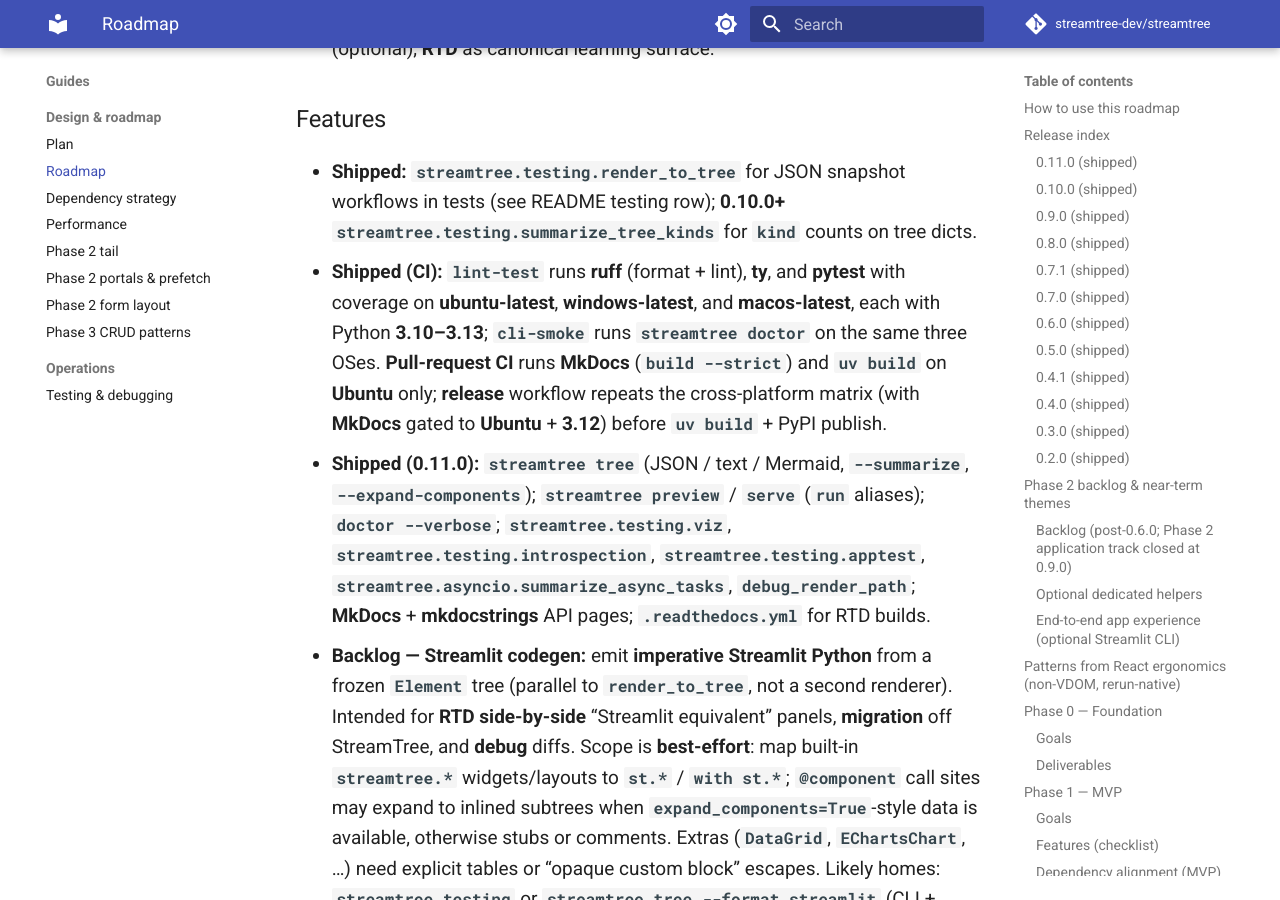
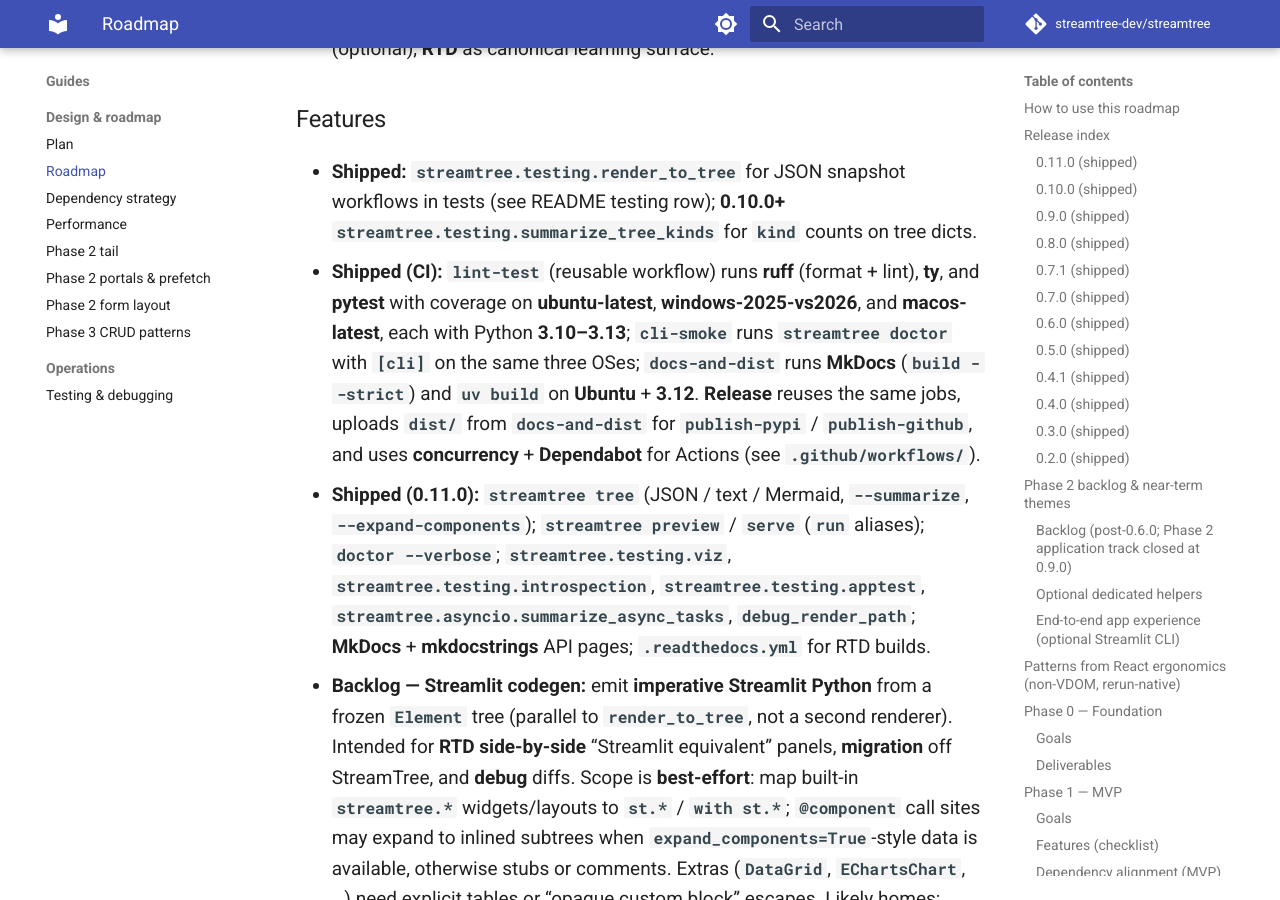
Before and after one commit to eddiethedean/streamtree, an MkDocs documentation site: the page built from docs/ROADMAP.md, in a window 1280 px wide and 900 px high, scrolled down 14930 px. Built offline with MkDocs 1.6.1 and Material for MkDocs 9.7.7, drawn with Linux system fonts in a browser that asks for light colours; comment, search, counter and statistics services are not loaded.

Commit message:
CI: reusable workflows, Dependabot, release docs-and-dist
- Add reusable-lint-test, reusable-cli-smoke, reusable-docs-and-dist; timeouts.
- Refactor ci.yml (workflow_dispatch) and release.yml (concurrency, docs-and-dist artifact).
- Dependabot for github-actions; CHANGELOG, README, ROADMAP updates.

```diff
--- a/docs/ROADMAP.md
+++ b/docs/ROADMAP.md
@@ -303,7 +303,7 @@ Phase 2 **application** deliverables from the original charter are **closed** as
 ### Features
 
 - **Shipped:** **`streamtree.testing.render_to_tree`** for JSON snapshot workflows in tests (see README testing row); **0.10.0+** **`streamtree.testing.summarize_tree_kinds`** for **`kind`** counts on tree dicts.
-- **Shipped (CI):** **`lint-test`** runs **ruff** (format + lint), **ty**, and **pytest** with coverage on **ubuntu-latest**, **windows-latest**, and **macos-latest**, each with Python **3.10–3.13**; **`cli-smoke`** runs **`streamtree doctor`** on the same three OSes. **Pull-request CI** runs **MkDocs** (**`build --strict`**) and **`uv build`** on **Ubuntu** only; **release** workflow repeats the cross-platform matrix (with **MkDocs** gated to **Ubuntu** + **3.12**) before **`uv build`** + PyPI publish.
+- **Shipped (CI):** **`lint-test`** (reusable workflow) runs **ruff** (format + lint), **ty**, and **pytest** with coverage on **ubuntu-latest**, **windows-2025-vs2026**, and **macos-latest**, each with Python **3.10–3.13**; **`cli-smoke`** runs **`streamtree doctor`** with **`[cli]`** on the same three OSes; **`docs-and-dist`** runs **MkDocs** (**`build --strict`**) and **`uv build`** on **Ubuntu** + **3.12**. **Release** reuses the same jobs, uploads **`dist/`** from **`docs-and-dist`** for **`publish-pypi`** / **`publish-github`**, and uses **concurrency** + **Dependabot** for Actions (see **`.github/workflows/`**).
 - **Shipped (0.11.0):** **`streamtree tree`** (JSON / text / Mermaid, **`--summarize`**, **`--expand-components`**); **`streamtree preview`** / **`serve`** (**`run`** aliases); **`doctor --verbose`**; **`streamtree.testing.viz`**, **`streamtree.testing.introspection`**, **`streamtree.testing.apptest`**, **`streamtree.asyncio.summarize_async_tasks`**, **`debug_render_path`**; **MkDocs** + **mkdocstrings** API pages; **`.readthedocs.yml`** for RTD builds.
 - **Backlog — Streamlit codegen:** emit **imperative Streamlit Python** from a frozen **`Element`** tree (parallel to **`render_to_tree`**, not a second renderer). Intended for **RTD side-by-side** “Streamlit equivalent” panels, **migration** off StreamTree, and **debug** diffs. Scope is **best-effort**: map built-in **`streamtree.*`** widgets/layouts to **`st.*`** / **`with st.*`**; **`@component`** call sites may expand to inlined subtrees when **`expand_components=True`**-style data is available, otherwise stubs or comments. Extras (**`DataGrid`**, **`EChartsChart`**, …) need explicit tables or “opaque custom block” escapes. Likely homes: **`streamtree.testing`** or **`streamtree tree --format streamlit`** (CLI + library API).
 - **Stretch / backlog:** Storybook-style visual regression; heavier “preview server” beyond Streamlit forwarding.
```
Also changed, not shown: CHANGELOG.md (+1 -0 lines), README.md (+1 -1 lines), 6 other files.
